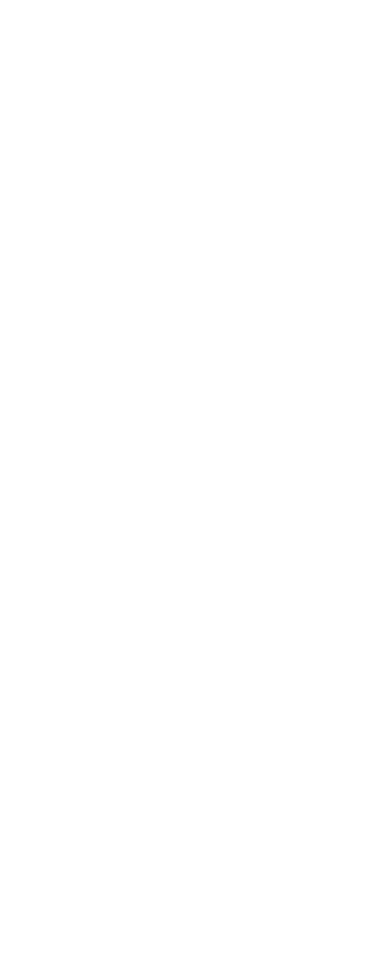
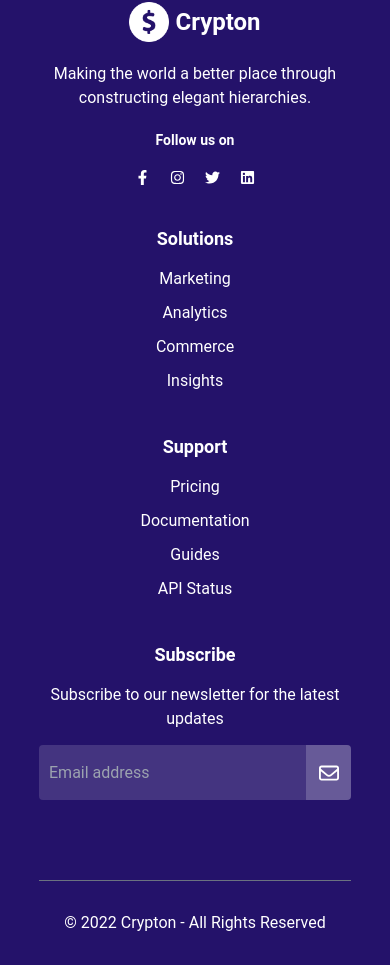
Before and after one commit to faisalchy64/crypton, a React (Create React App) app: page / in a window 390 px wide. Shown: the part 7315-8280 px from the top of the page. Before the commit the page ends 7237 px from the top, so only its background shows below. Built offline with nearby package versions, Linux system fonts and the light colour scheme.

Commit message:
i have created a footer component

```diff
--- /dev/null
+++ b/src/layout/Footer.js
@@ -0,0 +1,117 @@
+import { Link } from "react-router-dom";
+import white from "../assets/logos/white-logo.png";
+
+function Footer() {
+    return (
+        <footer className="bg-indigo-1000 pt-20">
+            <div className="w-4/5 grid md:grid-cols-2 lg:grid-cols-4 gap-10 text-white mx-auto">
+                <div className="text-center md:text-start">
+                    <Link
+                        to="/"
+                        className="flex justify-center md:justify-start items-center gap-x-1.5"
+                    >
+                        <img src={white} alt="" className="w-10" />
+                        <h3 className="text-2xl font-semibold">Crypton</h3>
+                    </Link>
+                    <p className="my-5">
+                        Making the world a better place through constructing
+                        elegant hierarchies.
+                    </p>
+                    <p className="text-sm font-bold mb-5">Follow us on</p>
+                    <div className="flex justify-center md:justify-start items-center gap-5">
+                        {/* facebook */}
+                        <svg
+                            xmlns="http://www.w3.org/2000/svg"
+                            viewBox="0 0 320 512"
+                            width="15"
+                            height="15"
+                            className="fill-white hover:fill-[#3E80FF] transition-all duration-300 cursor-pointer"
+                        >
+                            <path d="M279.14 288l14.22-92.66h-88.91v-60.13c0-25.35 12.42-50.06 52.24-50.06h40.42V6.26S260.43 0 225.36 0c-73.22 0-121.08 44.38-121.08 124.72v70.62H22.89V288h81.39v224h100.17V288z" />
+                        </svg>
+                        {/* instagram */}
+                        <svg
+                            xmlns="http://www.w3.org/2000/svg"
+                            viewBox="0 0 448 512"
+                            width="15"
+                            height="15"
+                            className="fill-white hover:fill-[#3E80FF] transition-all duration-300 cursor-pointer"
+                        >
+                            <path d="M224.1 141c-63.6 0-114.9 51.3-114.9 114.9s51.3 114.9 114.9 114.9S339 319.5 339 255.9 287.7 141 224.1 141zm0 189.6c-41.1 0-74.7-33.5-74.7-74.7s33.5-74.7 74.7-74.7 74.7 33.5 74.7 74.7-33.6 74.7-74.7 74.7zm146.4-194.3c0 14.9-12 26.8-26.8 26.8-14.9 0-26.8-12-26.8-26.8s12-26.8 26.8-26.8 26.8 12 26.8 26.8zm76.1 27.2c-1.7-35.9-9.9-67.7-36.2-93.9-26.2-26.2-58-34.4-93.9-36.2-37-2.1-147.9-2.1-184.9 0-35.8 1.7-67.6 9.9-93.9 36.1s-34.4 58-36.2 93.9c-2.1 37-2.1 147.9 0 184.9 1.7 35.9 9.9 67.7 36.2 93.9s58 34.4 93.9 36.2c37 2.1 147.9 2.1 184.9 0 35.9-1.7 67.7-9.9 93.9-36.2 26.2-26.2 34.4-58 36.2-93.9 2.1-37 2.1-147.8 0-184.8zM398.8 388c-7.8 19.6-22.9 34.7-42.6 42.6-29.5 11.7-99.5 9-132.1 9s-102.7 2.6-132.1-9c-19.6-7.8-34.7-22.9-42.6-42.6-11.7-29.5-9-99.5-9-132.1s-2.6-102.7 9-132.1c7.8-19.6 22.9-34.7 42.6-42.6 29.5-11.7 99.5-9 132.1-9s102.7-2.6 132.1 9c19.6 7.8 34.7 22.9 42.6 42.6 11.7 29.5 9 99.5 9 132.1s2.7 102.7-9 132.1z" />
+                        </svg>
+                        {/* twiter */}
+                        <svg
+                            xmlns="http://www.w3.org/2000/svg"
+                            viewBox="0 0 512 512"
+                            width="15"
+                            height="15"
+                            className="fill-white hover:fill-[#3E80FF] transition-all duration-300 cursor-pointer"
+                        >
+                            <path d="M459.37 151.716c.325 4.548.325 9.097.325 13.645 0 138.72-105.583 298.558-298.558 298.558-59.452 0-114.68-17.219-161.137-47.106 8.447.974 16.568 1.299 25.34 1.299 49.055 0 94.213-16.568 130.274-44.832-46.132-.975-84.792-31.188-98.112-72.772 6.498.974 12.995 1.624 19.818 1.624 9.421 0 18.843-1.3 27.614-3.573-48.081-9.747-84.143-51.98-84.143-102.985v-1.299c13.969 7.797 30.214 12.67 47.431 13.319-28.264-18.843-46.781-51.005-46.781-87.391 0-19.492 5.197-37.36 14.294-52.954 51.655 63.675 129.3 105.258 216.365 109.807-1.624-7.797-2.599-15.918-2.599-24.04 0-57.828 46.782-104.934 104.934-104.934 30.213 0 57.502 12.67 76.67 33.137 23.715-4.548 46.456-13.32 66.599-25.34-7.798 24.366-24.366 44.833-46.132 57.827 21.117-2.273 41.584-8.122 60.426-16.243-14.292 20.791-32.161 39.308-52.628 54.253z" />
+                        </svg>
+                        {/* linkedin */}
+                        <svg
+                            xmlns="http://www.w3.org/2000/svg"
+                            viewBox="0 0 448 512"
+                            width="15"
+                            height="15"
+                            className="fill-white hover:fill-[#3E80FF] transition-all duration-300 cursor-pointer"
+                        >
+                            <path d="M416 32H31.9C14.3 32 0 46.5 0 64.3v383.4C0 465.5 14.3 480 31.9 480H416c17.6 0 32-14.5 32-32.3V64.3c0-17.8-14.4-32.3-32-32.3zM135.4 416H69V202.2h66.5V416zm-33.2-243c-21.3 0-38.5-17.3-38.5-38.5S80.9 96 102.2 96c21.2 0 38.5 17.3 38.5 38.5 0 21.3-17.2 38.5-38.5 38.5zm282.1 243h-66.4V312c0-24.8-.5-56.7-34.5-56.7-34.6 0-39.9 27-39.9 54.9V416h-66.4V202.2h63.7v29.2h.9c8.9-16.8 30.6-34.5 62.9-34.5 67.2 0 79.7 44.3 79.7 101.9V416z" />
+                        </svg>
+                    </div>
+                </div>
+                <div className="text-center md:text-start">
+                    <h4 className="text-lg font-semibold mb-3.5">Solutions</h4>
+                    <ul className="flex flex-col gap-2.5">
+                        <li>Marketing</li>
+                        <li>Analytics</li>
+                        <li>Commerce</li>
+                        <li>Insights</li>
+                    </ul>
+                </div>
+                <div className="text-center md:text-start">
+                    <h4 className="text-lg font-semibold mb-3.5">Support</h4>
+                    <ul className="flex flex-col gap-2.5">
+                        <li>Pricing</li>
+                        <li>Documentation</li>
+                        <li>Guides</li>
+                        <li>API Status</li>
+                    </ul>
+                </div>
+                <div className="text-center md:text-start">
+                    <h4 className="text-lg font-semibold">Subscribe</h4>
+                    <p className="my-3.5">
+                        Subscribe to our newsletter for the latest updates
+                    </p>
+                    <form className="flex justify-between items-center gap-2.5 bg-[#FFFFFF25] rounded overflow-hidden">
+                        <input
+                            type="email"
+                            placeholder="Email address"
+                            required
+                            className="w-full px-2.5 border-none outline-none bg-transparent"
+                        />
+                        <button className="w-[55px] h-[55px] flex justify-center items-center bg-[#FFFFFF30]">
+                            <svg
+                                xmlns="http://www.w3.org/2000/svg"
+                                viewBox="0 0 512 512"
+                                width="20"
+                                className="fill-white"
+                            >
+                                <path d="M64 112c-8.8 0-16 7.2-16 16v22.1L220.5 291.7c20.7 17 50.4 17 71.1 0L464 150.1V128c0-8.8-7.2-16-16-16H64zM48 212.2V384c0 8.8 7.2 16 16 16H448c8.8 0 16-7.2 16-16V212.2L322 328.8c-38.4 31.5-93.7 31.5-132 0L48 212.2zM0 128C0 92.7 28.7 64 64 64H448c35.3 0 64 28.7 64 64V384c0 35.3-28.7 64-64 64H64c-35.3 0-64-28.7-64-64V128z" />
+                            </svg>
+                        </button>
+                    </form>
+                </div>
+            </div>
+            <div className="w-4/5 py-[30px] mx-auto mt-20 border-t border-gray-500">
+                <p className="text-white text-center">
+                    &#169; {new Date().getFullYear()} Crypton - All Rights
+                    Reserved
+                </p>
+            </div>
+        </footer>
+    );
+}
+
+export default Footer;
--- a/src/layout/Main.js
+++ b/src/layout/Main.js
@@ -1,4 +1,5 @@
 import { Outlet } from "react-router-dom";
+import Footer from "./Footer";
 import Navbar from "./Navbar";
 
 function Main() {
@@ -6,6 +7,7 @@
         <>
             <Navbar />
             <Outlet />
+            <Footer />
         </>
     );
 }
```
